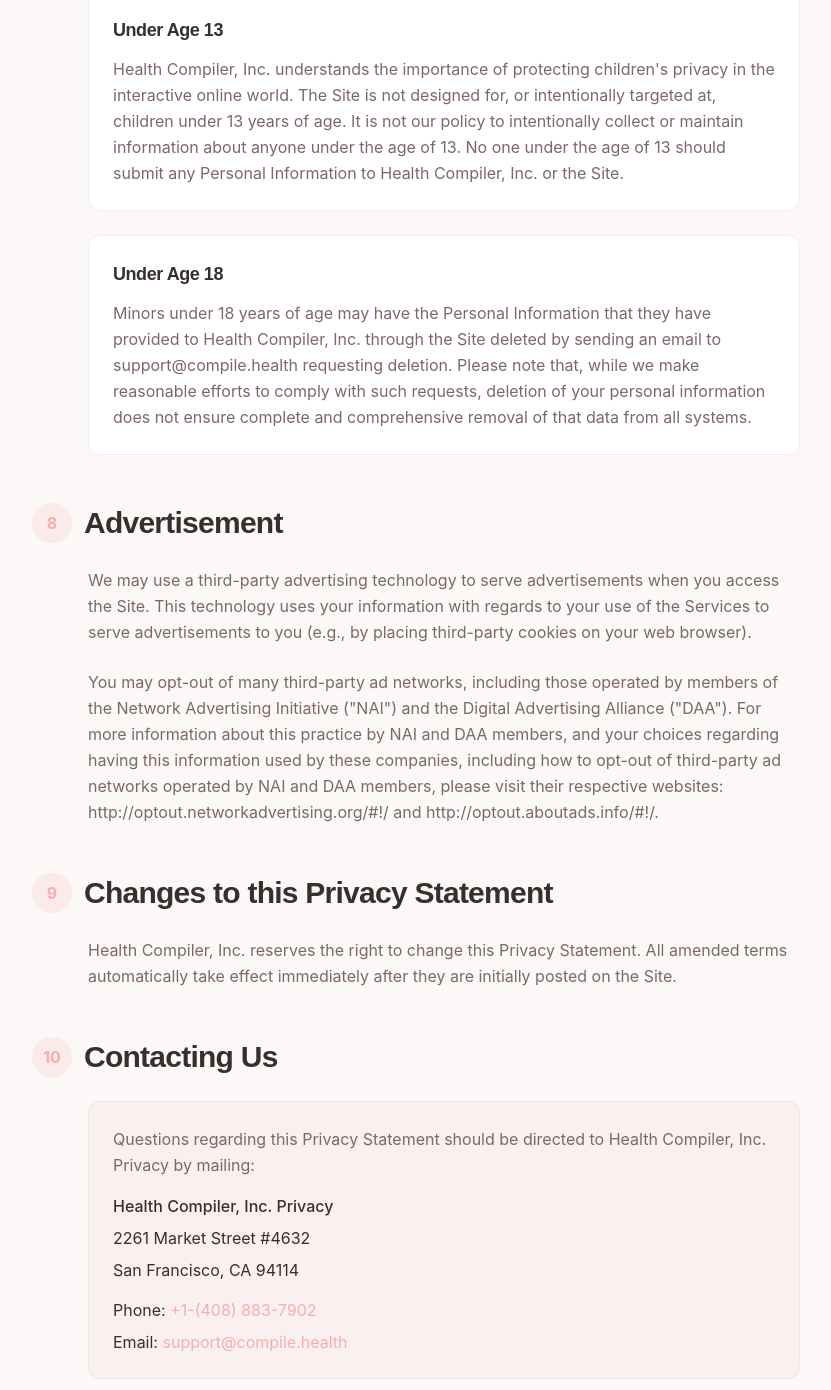
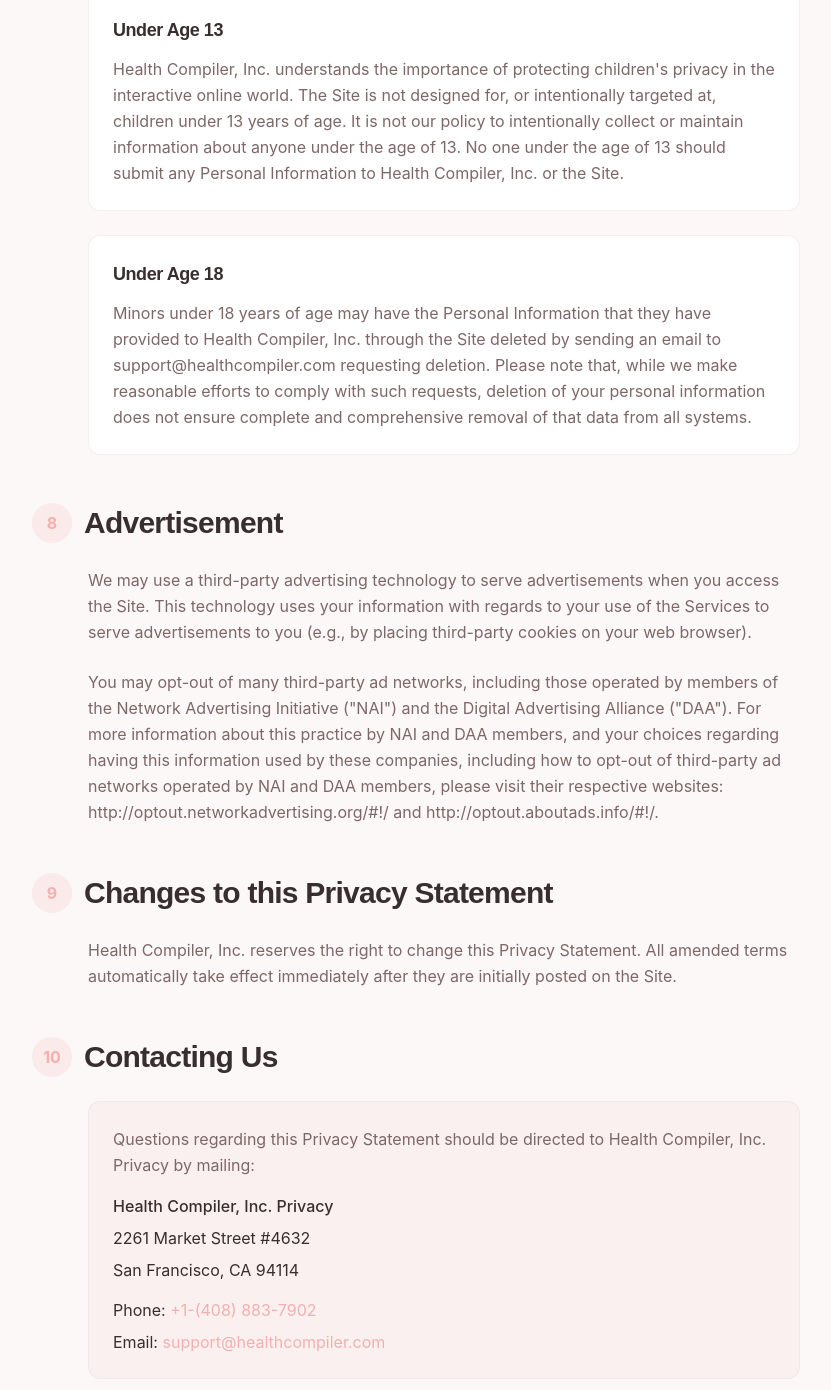
Before and after one commit to PrimeTimeTran/website-healthcompiler-next, a Next.js app: page /privacy in a window 1280 px wide. Shown: the part 5362-6752 px from the top of the page, without its empty margins (224-1055 px from the left). Built offline with nearby package versions, Linux system fonts and the light colour scheme.

Commit message:
Update url

```diff
--- a/app/privacy/page.tsx
+++ b/app/privacy/page.tsx
@@ -426,7 +426,7 @@
                     Minors under 18 years of age may have the Personal
                     Information that they have provided to Health Compiler, Inc.
                     through the Site deleted by sending an email to
-                    support@compile.health requesting deletion. Please note
+                    support@healthcompiler.com requesting deletion. Please note
                     that, while we make reasonable efforts to comply with such
                     requests, deletion of your personal information does not
                     ensure complete and comprehensive removal of that data from
@@ -524,10 +524,10 @@
                     <p>
                       Email:{' '}
                       <a
-                        href='mailto:support@compile.health'
+                        href='mailto:support@healthcompiler.com'
                         className='text-primary hover:underline'
                       >
-                        support@compile.health
+                        support@healthcompiler.com
                       </a>
                     </p>
                   </div>
--- a/app/terms/page.tsx
+++ b/app/terms/page.tsx
@@ -65,7 +65,7 @@
                   meaning it is accessed through the Platform and not installed
                   locally on your devices. This ensures efficient delivery but
                   requires uniform application of these Terms. For inquiries,
-                  please contact us at support@compile.health.
+                  please contact us at support@healthcompiler.com.
                 </p>
 
                 <p className='text-muted-foreground leading-relaxed'>
@@ -999,10 +999,10 @@
                 <p className='mt-4'>
                   Email:{' '}
                   <a
-                    href='mailto:support@compile.health'
+                    href='mailto:support@healthcompiler.com'
                     className='text-primary hover:underline'
                   >
-                    support@compile.health
+                    support@healthcompiler.com
                   </a>
                 </p>
               </div>
```
